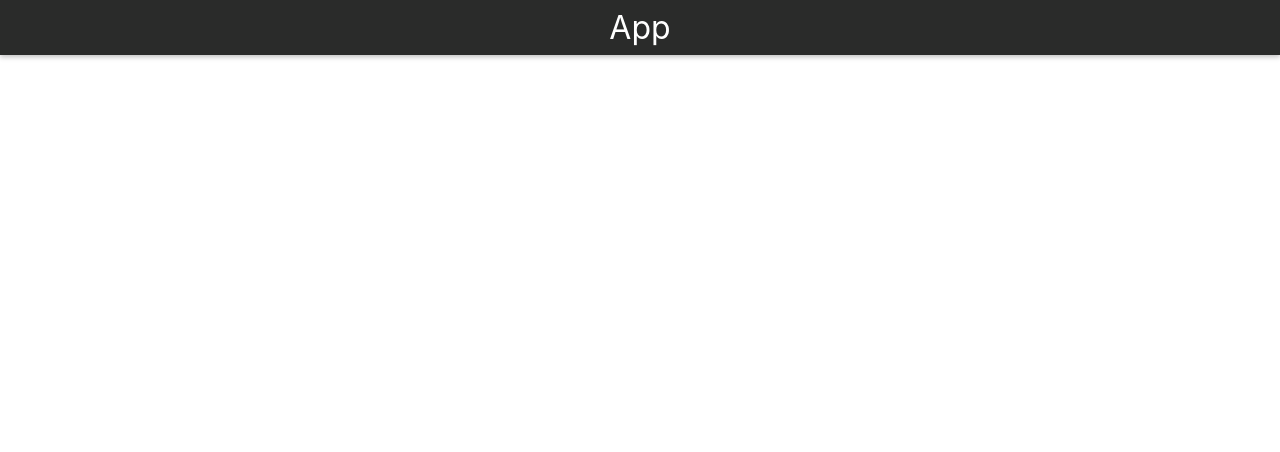
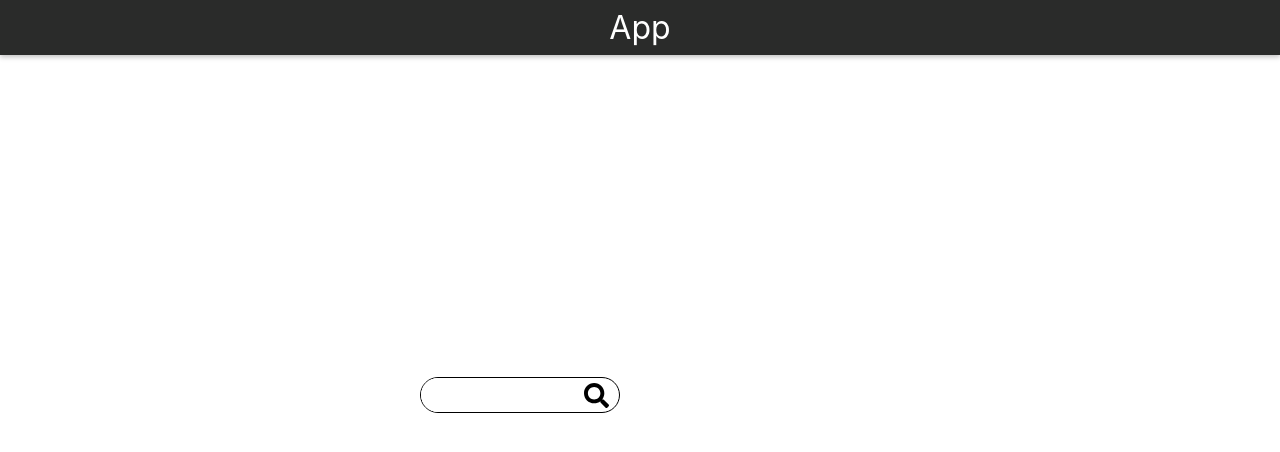
Before and after one commit to HamzaKV/happin-code-challenge-react, a React (Create React App) app: page / in a window 1280 px wide. Shown: the top 452 px of the page. Built offline with nearby package versions, Linux system fonts and the light colour scheme.

Commit message:
Added autocomplete to home page

```diff
--- a/src/components/molecules/AutoComplete/index.tsx
+++ b/src/components/molecules/AutoComplete/index.tsx
@@ -127,16 +127,15 @@ const AutoComplete = ({
                 onMouseOver={() => setMouseOverItems(true)}
                 onMouseLeave={() => setMouseOverItems(false)}
             >
-                {show && value?.value && (
+                {show && filterItems.length === 0 && (
                     <div
                         className={styles.item}
                         style={{
                             backgroundColor: index === -1 ? '#e9e9e9' : 'white',
                         }}
-                        onClick={() => handleItemClick(value)}
                     >
                         <Text type='t8' color={color}>
-                            Custom: {value?.label}
+                            No Results
                         </Text>
                     </div>
                 )}
--- a/src/components/molecules/IconInputText/index.tsx
+++ b/src/components/molecules/IconInputText/index.tsx
@@ -1,4 +1,4 @@
-import React, { useState } from 'react';
+import React, { useState, useEffect } from 'react';
 import {
     default as InputField,
     IProps as InputFieldProps,
@@ -39,6 +39,8 @@ const IconInputText = ({
     ...other
 }: IProps) => {
     const [value, setValue] = useState(initialValue ?? '');
+
+    useEffect(() => setValue(initialValue ?? ''), [initialValue]);
 
     const handleChange = (e: any) => {
         const v = e.target.value;
--- a/src/components/pages/Home.tsx
+++ b/src/components/pages/Home.tsx
@@ -1,6 +1,19 @@
+import { Page, Section, Container, AutoComplete } from '../';
 
 const HomePage = () => (
-    <div></div>
+    <Page>
+        <Section style={{ margin: 'auto 0' }}>
+            <Container style={{ margin: 'auto', width: 200 }}>
+                <AutoComplete
+                    items={[
+                        { value: 'Canada', label: 'Canada' },
+                        { value: 'United States', label: 'United States' },
+                    ]}
+                    name='cities'
+                />
+            </Container>
+        </Section>
+    </Page>
 );
 
 export default HomePage;
```
Also changed, not shown: 1 other file (tests, documents, lock files or other folders).
